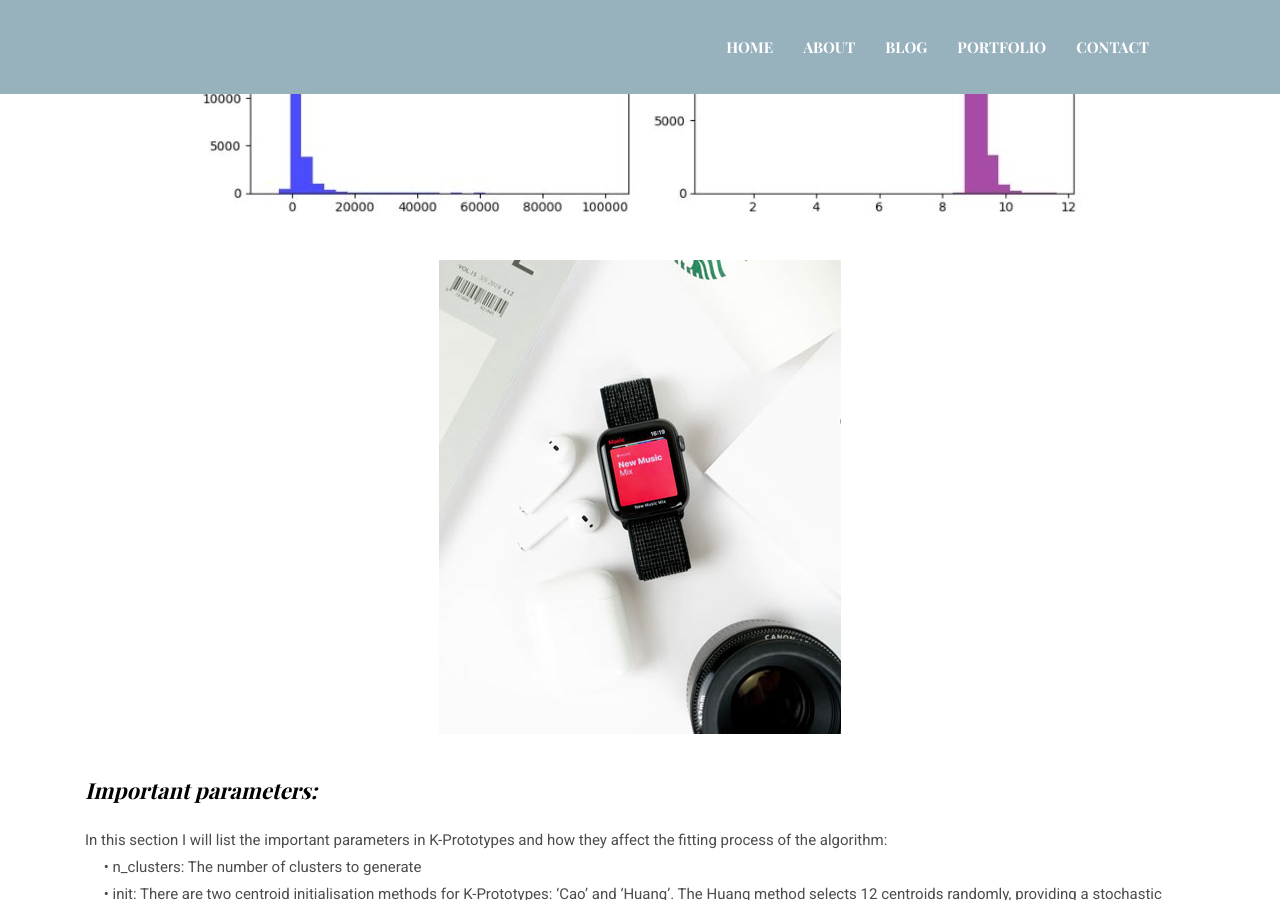
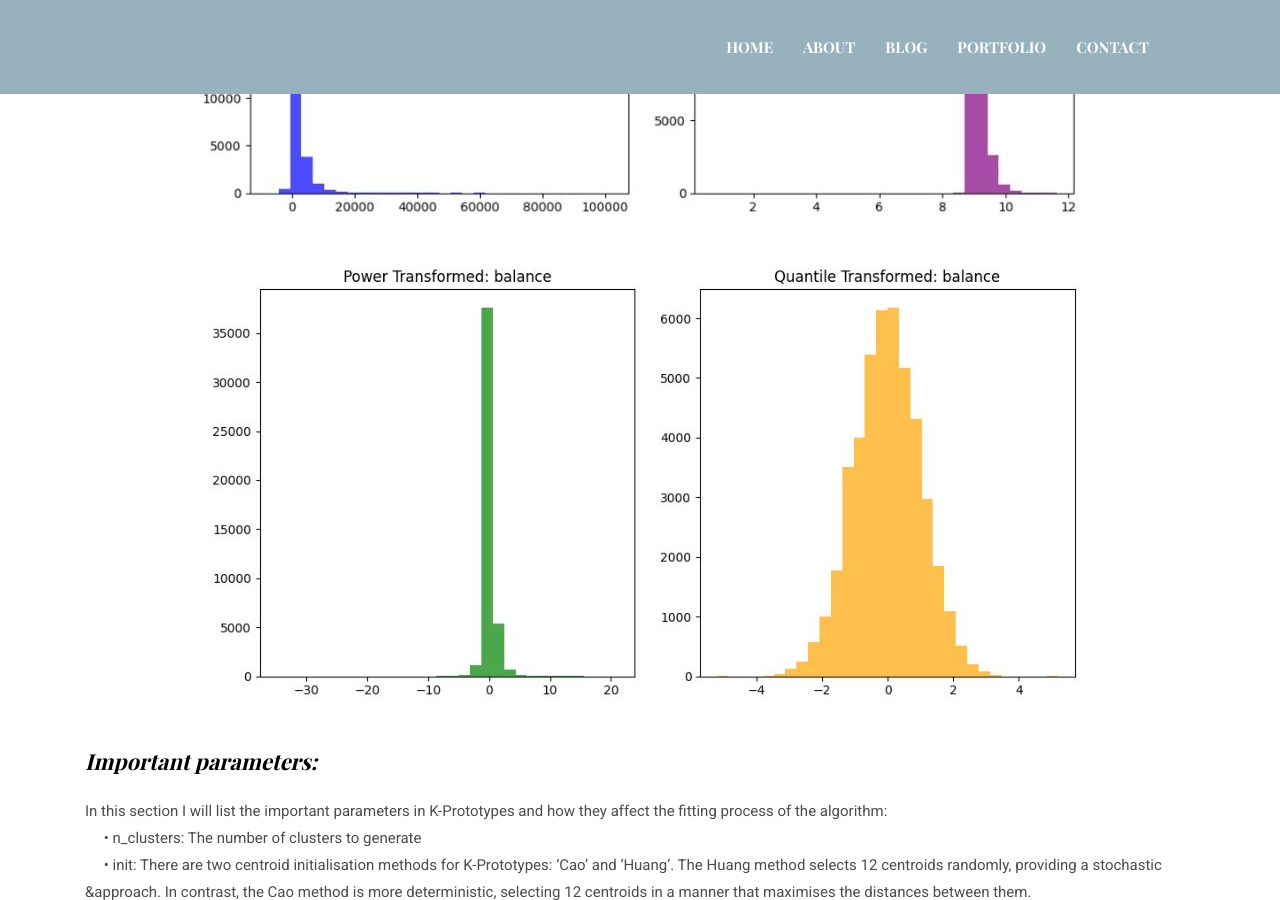
Before and after one commit to RandaAdel/RandaAdel.github.io, a Jekyll site: the page built from _posts/2025-01-07-clustering-with-categorical-data.markdown, in a window 1280 px wide and 900 px high, scrolled down 2124 px. Built offline with Jekyll 4.4.1, drawn with Linux system fonts in a browser that asks for light colours.

Commit message:
fix image disappearing

```diff
--- a/_posts/2025-01-07-clustering-with-categorical-data.markdown
+++ b/_posts/2025-01-07-clustering-with-categorical-data.markdown
@@ -23,11 +23,11 @@
 ***Preprocessing:*** In the dataset, the numerical features include age, with a maximum value of 80 years, and balance, with a maximum value of 100,000. Since K-Prototypes relies on distance calculations, it is crucial to normalise or apply a transformation to the numerical features. This ensures that the distance computation is not biased by the differences in the scale or range of the features, allowing the clustering process to be range-agnostic and fair to all attributes.
 
 <p style="text-align: center;">
-  <img src="/assets/images/blog/transformations1_resized.jpg" alt="Additional image description">
+  <img src="/assets/images/blog/trans1.jpg" alt="Additional image description">
 </p>
 
 <p style="text-align: center;">
-  <img src="/assets/images/blog/post-1.jpg" alt="Additional image description">
+  <img src="/assets/images/blog/trans2.jpg" alt="Additional image description">
 </p>
 
 <!-- <p style="text-align: center;">
```
Also changed, not shown: assets/images/blog/trans1.jpg (renamed from assets/images/blog/transformations1_resized.jpg), assets/images/blog/trans2.jpg (renamed from assets/images/blog/transformations2_resized.JPG).
